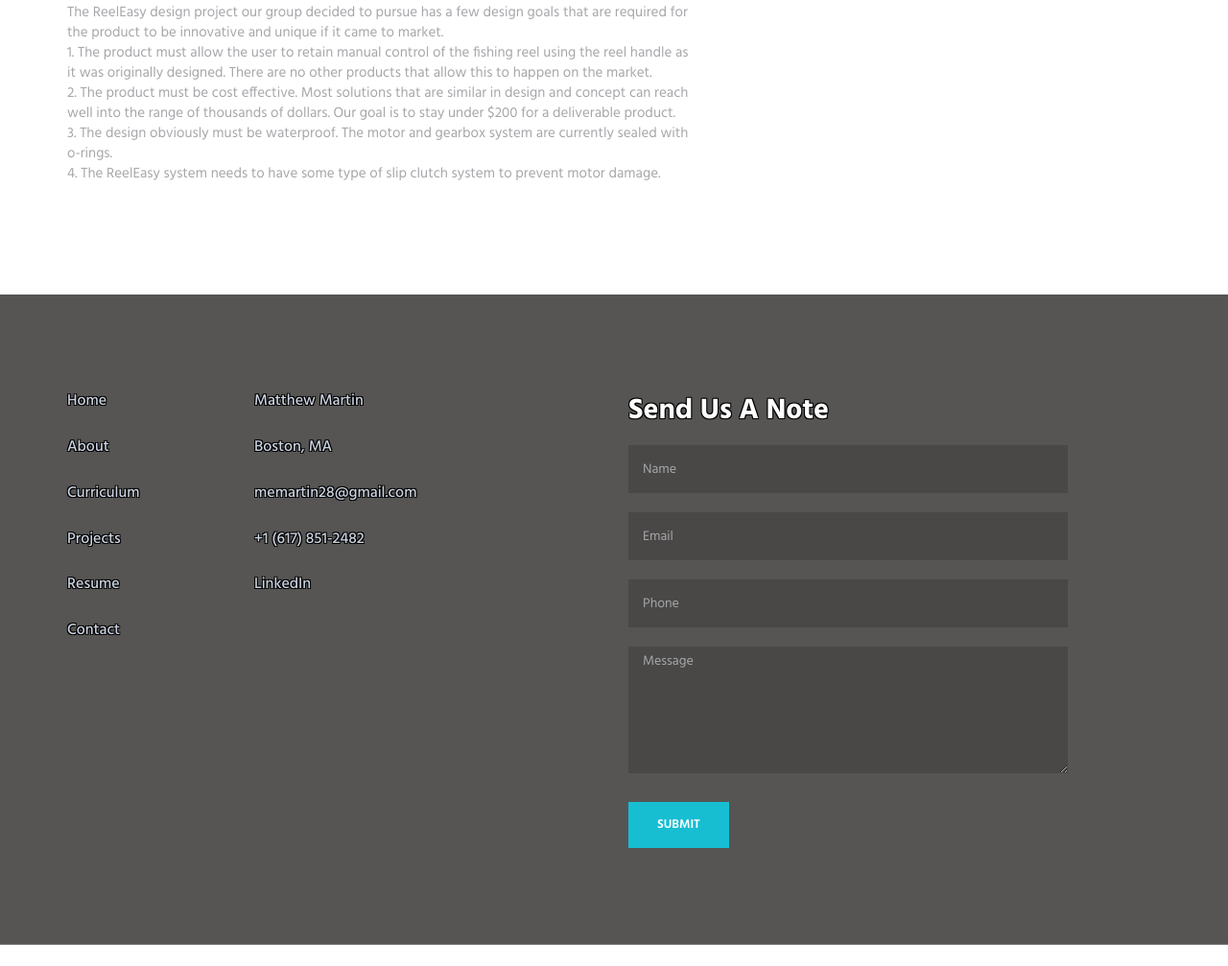
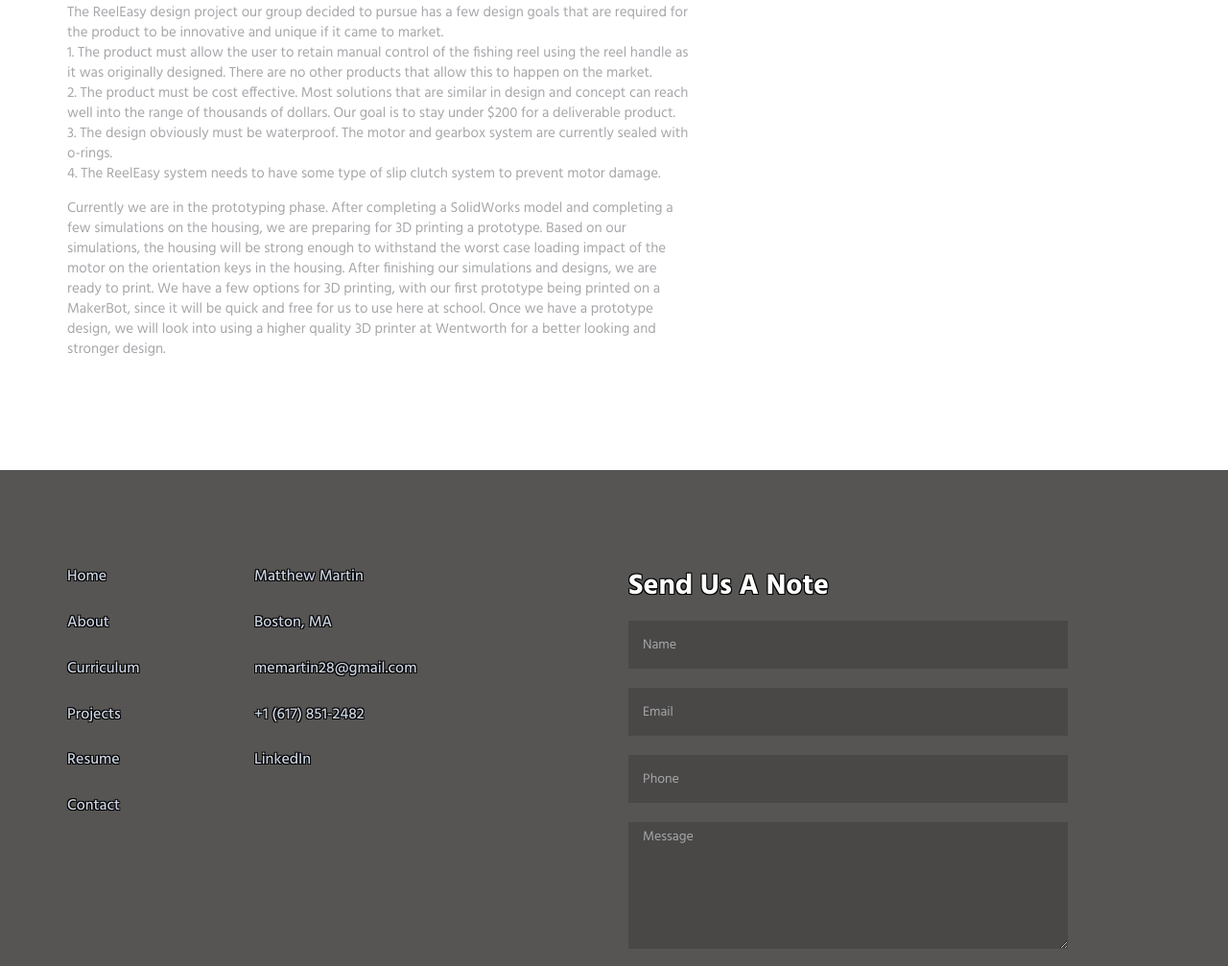
Before and after one commit to Martin028/martin028.github.io, a plain HTML site: page reeleasy.html in a window 1280 px wide. Shown: the part 992-1999 px from the top of the page at 96% size. Before the commit the page ends 1977 px from the top, so only its background shows below. Drawn offline with Linux system fonts and the light colour scheme.

Commit message:
add more content to reeleasy

```diff
--- a/reeleasy.html
+++ b/reeleasy.html
@@ -106,6 +106,7 @@
                     </div>
                     <p>The purpose of our project is to provide fishermen with a system that will take line in at the press of a button. Taking line in when a fish is on is incredibly important. Sudden tension changes due to changes in the direction of the fish can cause the line to snap. If a fish makes a run toward the fisherman, the fisherman must take line in to prevent any slack in the line. If the fish darts back the opposite direction, that slack could cause a snap and the fish will be gone. In addition, reeling in line all day long can cause an amateur fisherman to become fatigued and lose interest in fishing. Our product aims to allow people to fish all day while providing them with some help to make it easier on the arms and allowing them to fish using the reel, keeping the sport and the challenge alive.</p>
                     <p>The ReelEasy design project our group decided to pursue has a few design goals that are required for the product to be innovative and unique if it came to market. <br>1. The product must allow the user to retain manual control of the fishing reel using the reel handle as it was originally designed. There are no other products that allow this to happen on the market.<br>2. The product must be cost effective. Most solutions that are similar in design and concept can reach well into the range of thousands of dollars. Our goal is to stay under $200 for a deliverable product.<br>3. The design obviously must be waterproof. The motor and gearbox system are currently sealed with o-rings.<br>4. The ReelEasy system needs to have some type of slip clutch system to prevent motor damage. </p>
+                    <p>Currently we are in the prototyping phase. After completing a SolidWorks model and completing a few simulations on the housing, we are preparing for 3D printing a prototype. Based on our simulations, the housing will be strong enough to withstand the worst case loading impact of the motor on the orientation keys in the housing. After finishing our simulations and designs, we are ready to print. We have a few options for 3D printing, with our first prototype being printed on a MakerBot, since it will be quick and free for us to use here at school. Once we have a prototype design, we will look into using a higher quality 3D printer at Wentworth for a better looking and stronger design.</p>
                 </div>
                 <div class="col-sm-4 col-sm-offset-1">
                     <img class="img-responsive" src="img/640x380/03.JPG" alt="reeleasy1">
```
